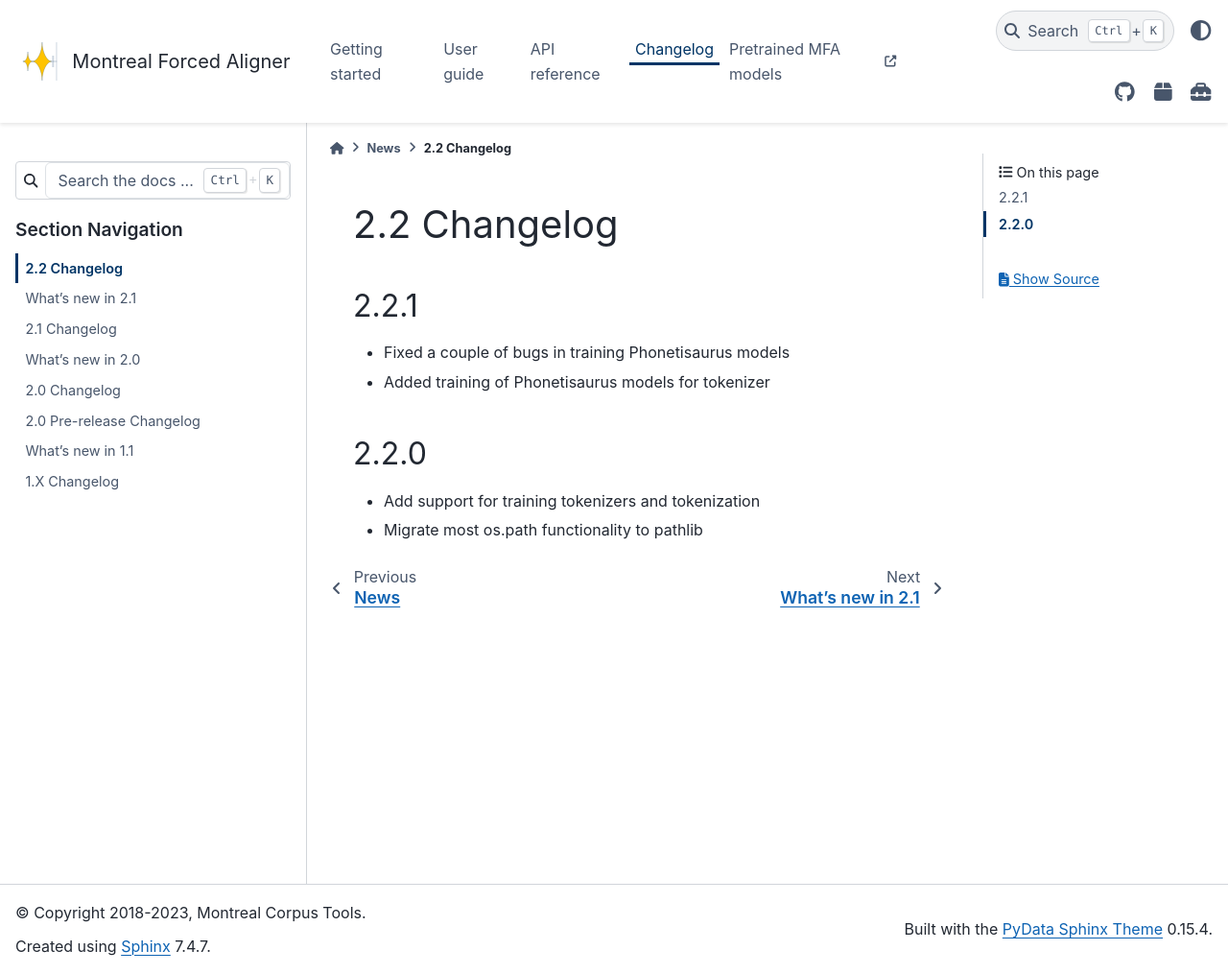
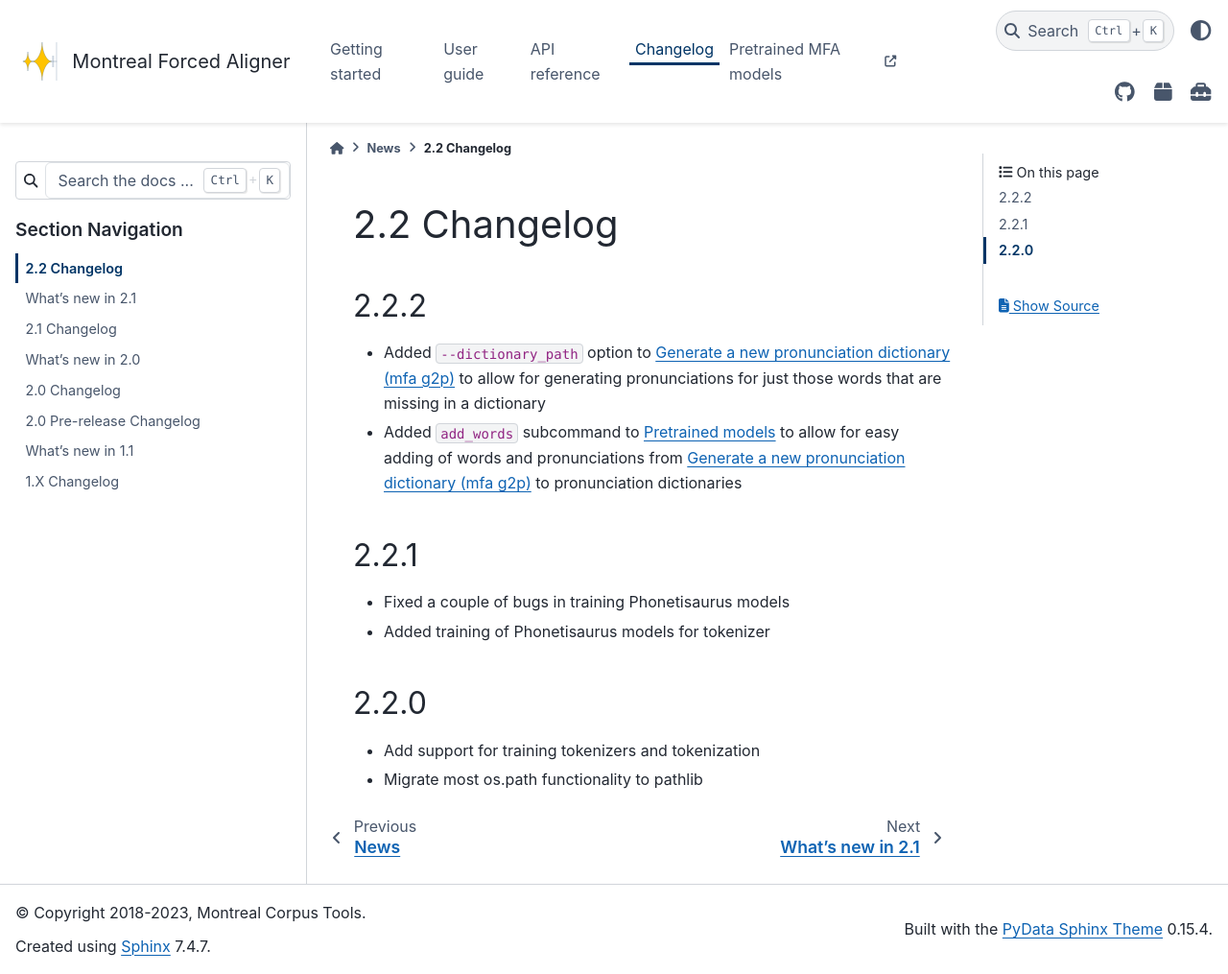
Before and after one commit to MontrealCorpusTools/Montreal-Forced-Aligner, a Sphinx documentation site: the page built from docs/source/changelog/changelog_2.2.rst, in a window 1280 px wide and 1015 px high. Shown: the whole window at 96% size. Built offline with Sphinx 7.4.7 and the PyData theme 0.15.4, drawn with Linux system fonts in a browser that asks for light colours; the version number could not be read and is left out.

Commit message:
Update changelog

```diff
--- a/docs/source/changelog/changelog_2.2.rst
+++ b/docs/source/changelog/changelog_2.2.rst
@@ -4,6 +4,12 @@
 *************
 2.2 Changelog
 *************
+
+2.2.2
+=====
+
+- Added ``--dictionary_path`` option to :ref:`g2p_dictionary_generating` to allow for generating pronunciations for just those words that are missing in a dictionary
+- Added ``add_words`` subcommand to :ref:`pretrained_models` to allow for easy adding of words and pronunciations from :ref:`g2p_dictionary_generating` to pronunciation dictionaries
 
 2.2.1
 =====
```
